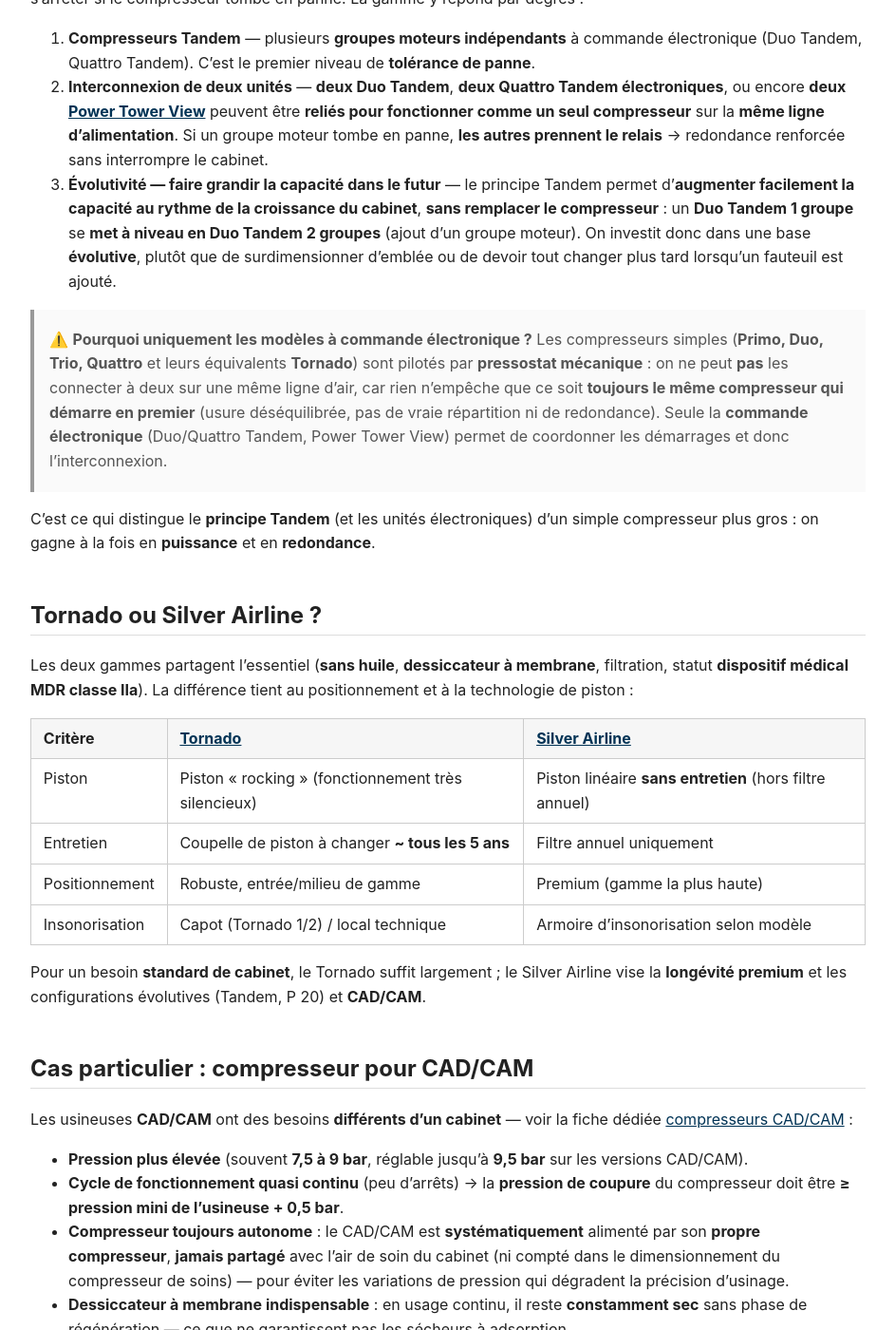
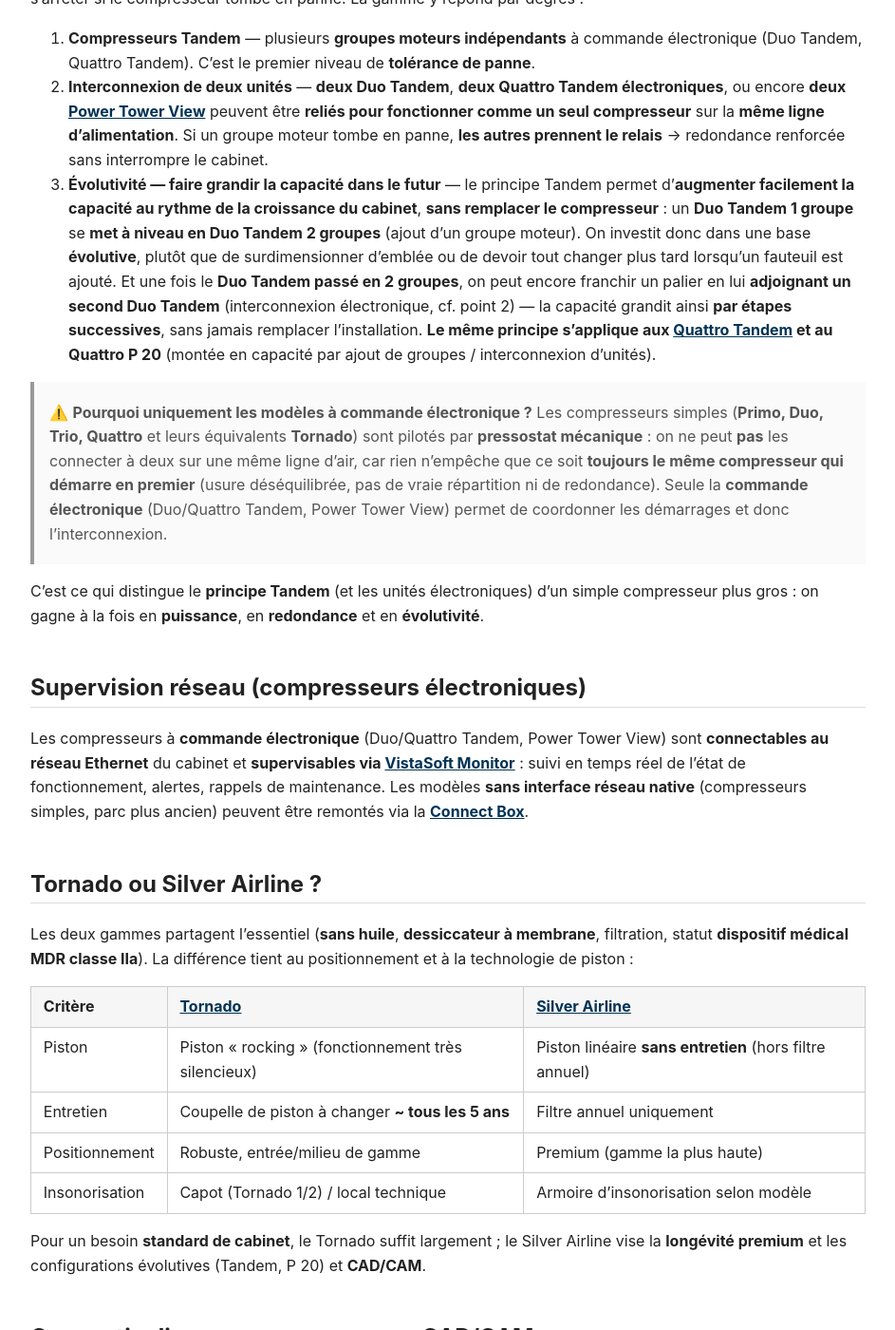
Before and after one commit to Grzybicki/durr-dental-knowledge-base, a Jekyll site: the page built from docs/fr/conventionnel/guide-choix-compresseur/overview.md, in a window 1280 px wide and 1400 px high, scrolled down 2150 px. Shown: the whole window at 95% size, without its empty margins (168-1111 px from the left). Built offline with Jekyll 4.4.1, drawn with Linux system fonts in a browser that asks for light colours.

Commit message:
feat(air comprime): fiche air clinique + supervision reseau + evolutivite Tandem/P20
- Fiche "Air comprime clinique (clinic)" : stations centralisees grandes structures ;
  qualite superieure via sechage par refrigeration (point de rosee abaisse) ; sans huile,
  DM IIa, filtre bacterio ; supervision reseau. Batie sur la page produit publique
  clinic-systems (contenu interne ecarte, regle d'or).
- Guide : ajout supervision reseau Ethernet via VistaSoft Monitor pour les compresseurs
  electroniques (Connect Box pour le parc sans interface native).
- Guide : evolutivite Tandem generalisee (Duo Tandem 1gr->2gr -> + 2nd Duo Tandem ; meme
  principe Quattro Tandem et P 20 ; montee en capacite par etapes).

Co-Authored-By: Claude Opus 4.8 (1M context) <noreply@anthropic.com>
Claude-Session: https://claude.ai/code/session_01Pzf5ku5za9vkiLrAsETCmw

```diff
--- a/docs/fr/conventionnel/guide-choix-compresseur/overview.md
+++ b/docs/fr/conventionnel/guide-choix-compresseur/overview.md
@@ -138,7 +138,11 @@ degrés :
    remplacer le compresseur** : un **Duo Tandem 1 groupe** se **met à niveau en Duo Tandem
    2 groupes** (ajout d'un groupe moteur). On investit donc dans une base **évolutive**, plutôt
    que de surdimensionner d'emblée ou de devoir tout changer plus tard lorsqu'un fauteuil est
-   ajouté.
+   ajouté. Et une fois le **Duo Tandem passé en 2 groupes**, on peut encore franchir un palier
+   en lui **adjoignant un second Duo Tandem** (interconnexion électronique, cf. point 2) — la
+   capacité grandit ainsi **par étapes successives**, sans jamais remplacer l'installation. **Le
+   même principe s'applique aux [Quattro Tandem](/durr-dental-knowledge-base/docs/fr/conventionnel/silver-airline/overview/)
+   et au Quattro P 20** (montée en capacité par ajout de groupes / interconnexion d'unités).
 
 > ⚠️ **Pourquoi uniquement les modèles à commande électronique ?** Les compresseurs simples
 > (**Primo, Duo, Trio, Quattro** et leurs équivalents **Tornado**) sont pilotés par
@@ -149,7 +153,17 @@ degrés :
 > l'interconnexion.
 
 C'est ce qui distingue le **principe Tandem** (et les unités électroniques) d'un simple
-compresseur plus gros : on gagne à la fois en **puissance** et en **redondance**.
+compresseur plus gros : on gagne à la fois en **puissance**, en **redondance** et en
+**évolutivité**.
+
+## Supervision réseau (compresseurs électroniques)
+
+Les compresseurs à **commande électronique** (Duo/Quattro Tandem, Power Tower View) sont
+**connectables au réseau Ethernet** du cabinet et **supervisables via
+[VistaSoft Monitor](/durr-dental-knowledge-base/docs/fr/imagerie/vistasoft-monitor/overview/)** :
+suivi en temps réel de l'état de fonctionnement, alertes, rappels de maintenance. Les modèles
+**sans interface réseau native** (compresseurs simples, parc plus ancien) peuvent être remontés
+via la **[Connect Box](/durr-dental-knowledge-base/docs/fr/imagerie/connect-box/overview/)**.
 
 ## Tornado ou Silver Airline ?
 
```
Also changed, not shown: docs/fr/conventionnel/air-clinic/overview.md (added, +172 -0 lines), docs/fr/conventionnel/index.md (+3 -0 lines).
